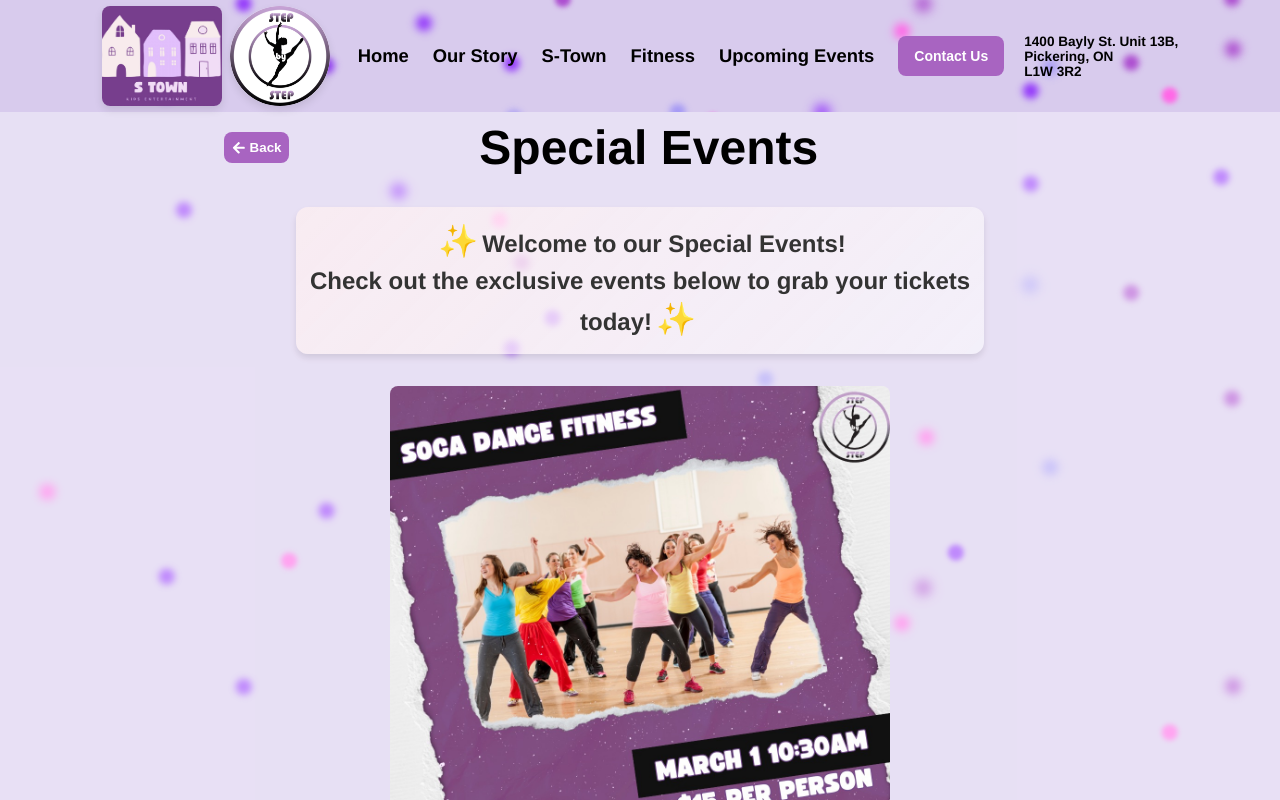
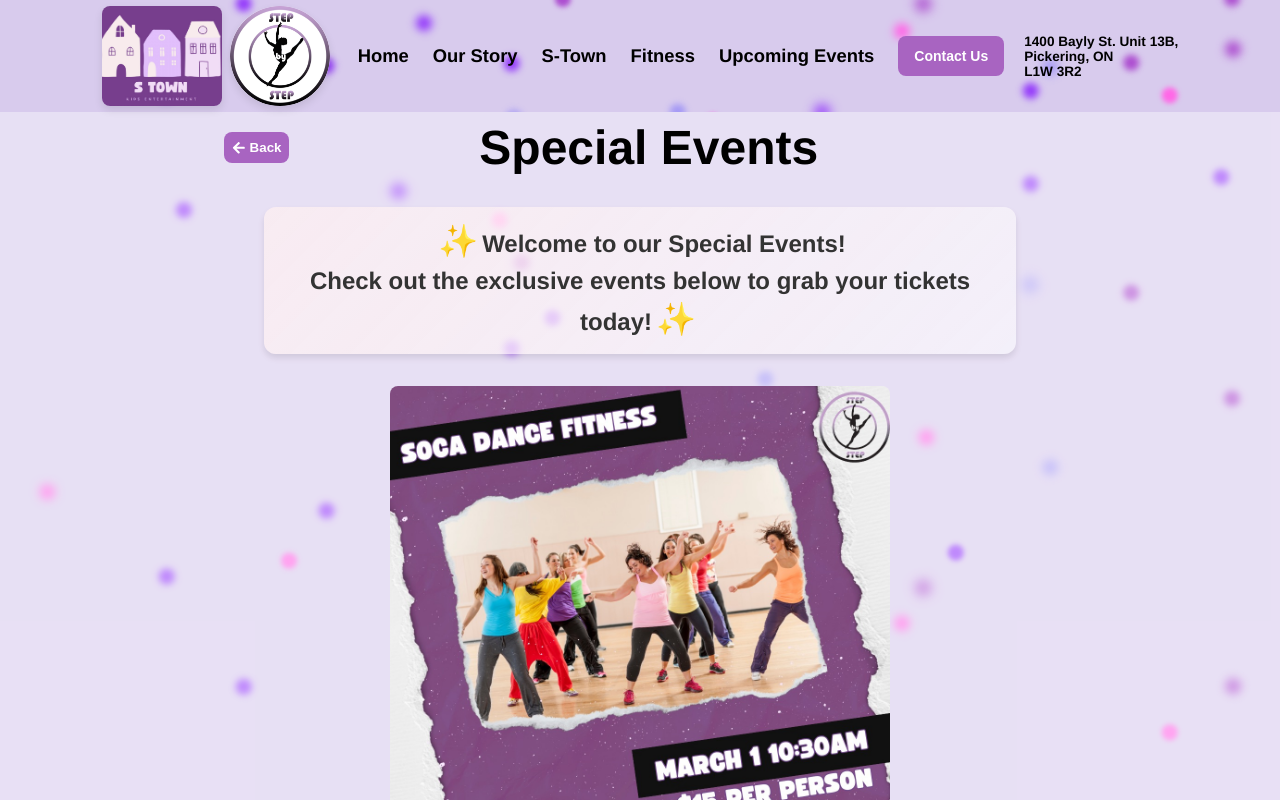
Before and after one commit to ralphdaryn/stepbystepstars, a React (Create React App) app in the folder client/: page /specialevents in a window 1280 px wide. Shown: the top 800 px of the page. Built offline with nearby package versions, Linux system fonts and the light colour scheme.

Commit message:
update intro text

```diff
--- a/client/src/components/SpecialEvents/SpecialEvents.scss
+++ b/client/src/components/SpecialEvents/SpecialEvents.scss
@@ -65,7 +65,7 @@
     }
 
     @include desktop {
-      max-width: 43rem;
+      max-width: 47rem;
     }
 
     &-text {
```
